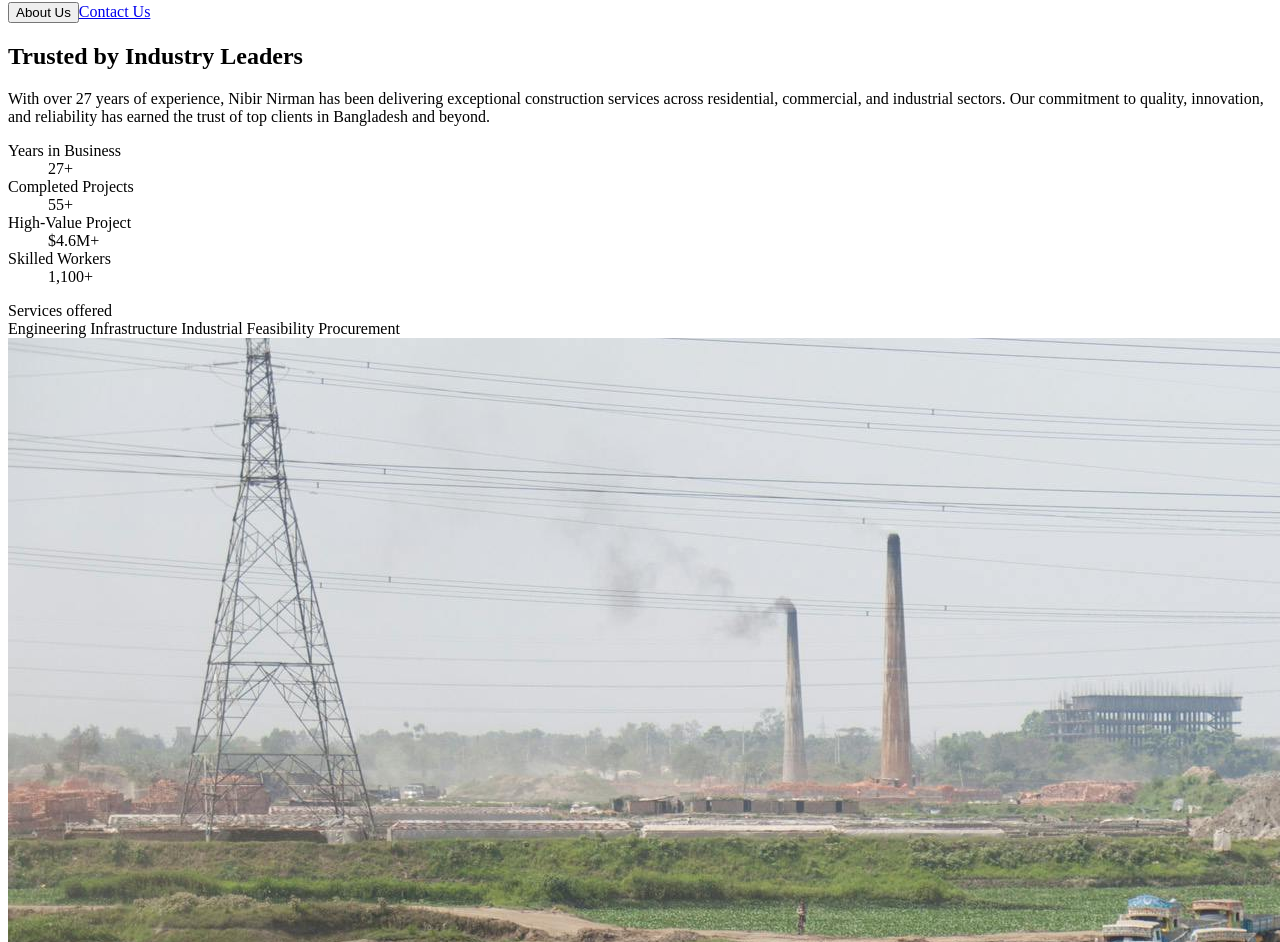
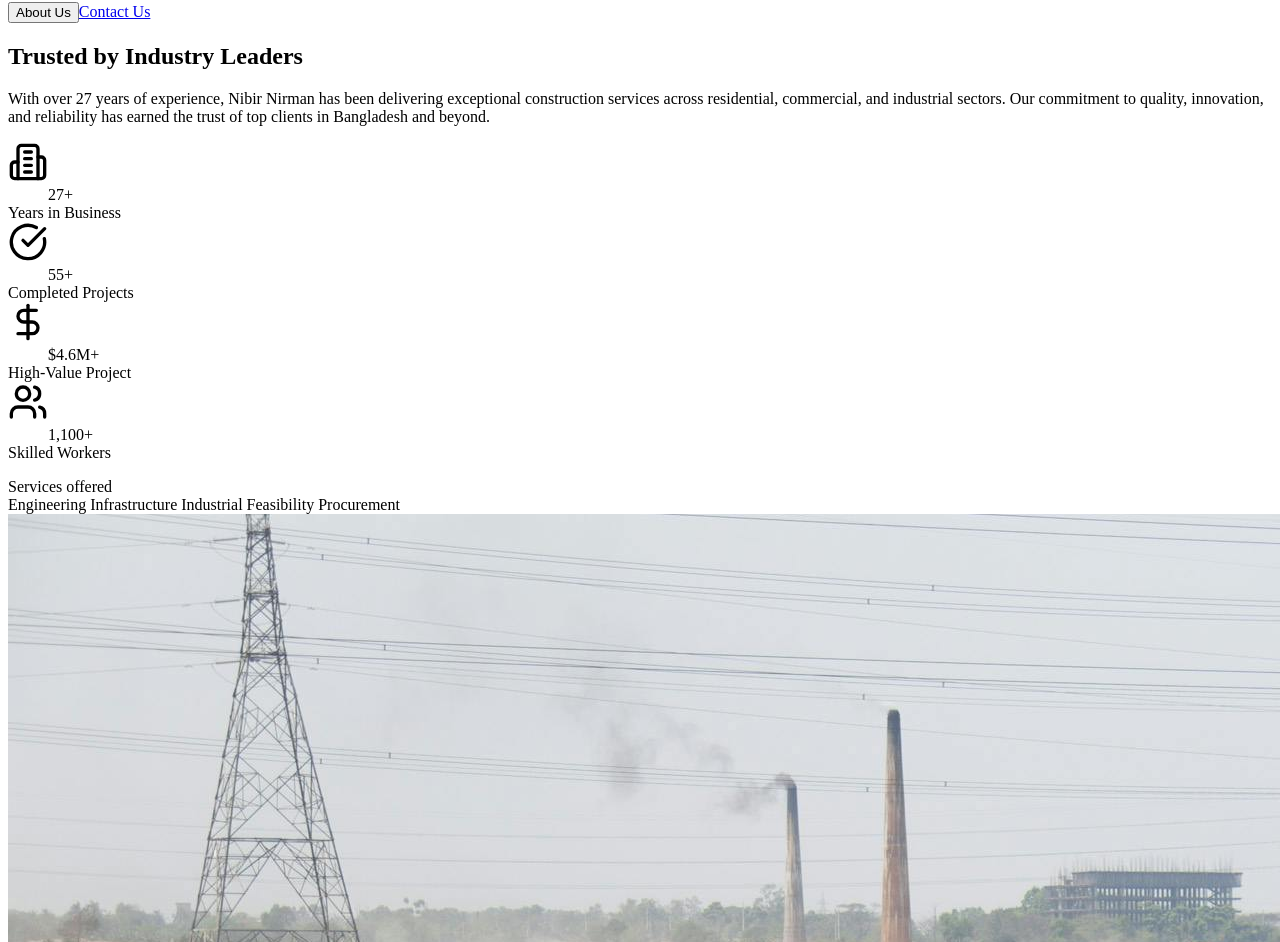
Before and after one commit to Imperial-Tech-Solutions/nibir_nirman, a React (Create React App) app: page / in a window 1280 px wide. Shown: the part 1890-2832 px from the top of the page. Built offline with nearby package versions, Linux system fonts and the light colour scheme.

Commit message:
icons with lucid-react in stats

```diff
--- a/package.json
+++ b/package.json
@@ -10,6 +10,7 @@
     "@testing-library/jest-dom": "^5.17.0",
     "@testing-library/react": "^13.4.0",
     "@testing-library/user-event": "^13.5.0",
+    "lucide-react": "^0.469.0",
     "react": "^18.3.1",
     "react-dom": "^18.3.1",
     "react-router-dom": "^7.1.0",
--- a/src/components/sections/Stat/Stats.jsx
+++ b/src/components/sections/Stat/Stats.jsx
@@ -1,4 +1,5 @@
 import React from "react";
+import { Building2, CheckCircle, DollarSign, Users } from "lucide-react";
 
 const Stats = () => {
   return (
@@ -19,44 +20,60 @@ const Stats = () => {
         </div>
 
         <dl className="mt-6 grid grid-cols-1 gap-4 sm:mt-8 sm:grid-cols-2 lg:grid-cols-4">
-          <div className="flex flex-col rounded-lg bg-blue-50 px-4 py-8 text-center">
-            <dt className="order-last text-lg font-medium text-gray-500">
-              Years in Business
-            </dt>
+          <div className="flex flex-col rounded-lg bg-blue-50 px-4 py-8 text-center transform transition duration-300 hover:scale-105">
+            <div className="mx-auto mb-4">
+              <Building2 size={40} className="text-[#60AD02]" />
+            </div>
 
             <dd className="text-4xl font-extrabold text-[#60AD02] md:text-5xl">
               27+
             </dd>
+
+            <dt className="order-last text-lg font-medium text-gray-500 mt-2">
+              Years in Business
+            </dt>
           </div>
 
-          <div className="flex flex-col rounded-lg bg-blue-50 px-4 py-8 text-center">
-            <dt className="order-last text-lg font-medium text-gray-500">
-              Completed Projects
-            </dt>
+          <div className="flex flex-col rounded-lg bg-blue-50 px-4 py-8 text-center transform transition duration-300 hover:scale-105">
+            <div className="mx-auto mb-4">
+              <CheckCircle size={40} className="text-[#60AD02]" />
+            </div>
 
             <dd className="text-4xl font-extrabold text-[#60AD02] md:text-5xl">
               55+
             </dd>
+
+            <dt className="order-last text-lg font-medium text-gray-500 mt-2">
+              Completed Projects
+            </dt>
           </div>
 
-          <div className="flex flex-col rounded-lg bg-blue-50 px-4 py-8 text-center">
-            <dt className="order-last text-lg font-medium text-gray-500">
-              High-Value Project
-            </dt>
+          <div className="flex flex-col rounded-lg bg-blue-50 px-4 py-8 text-center transform transition duration-300 hover:scale-105">
+            <div className="mx-auto mb-4">
+              <DollarSign size={40} className="text-[#60AD02]" />
+            </div>
 
             <dd className="text-4xl font-extrabold text-[#60AD02] md:text-5xl">
               $4.6M+
             </dd>
+
+            <dt className="order-last text-lg font-medium text-gray-500 mt-2">
+              High-Value Project
+            </dt>
           </div>
 
-          <div className="flex flex-col rounded-lg bg-blue-50 px-4 py-8 text-center">
-            <dt className="order-last text-lg font-medium text-gray-500">
-              Skilled Workers
-            </dt>
+          <div className="flex flex-col rounded-lg bg-blue-50 px-4 py-8 text-center transform transition duration-300 hover:scale-105">
+            <div className="mx-auto mb-4">
+              <Users size={40} className="text-[#60AD02]" />
+            </div>
 
             <dd className="text-4xl font-extrabold text-[#60AD02] md:text-5xl">
               1,100+
             </dd>
+
+            <dt className="order-last text-lg font-medium text-gray-500 mt-2">
+              Skilled Workers
+            </dt>
           </div>
         </dl>
       </div>
```
Also changed, not shown: 1 other file (tests, documents, lock files or other folders).
